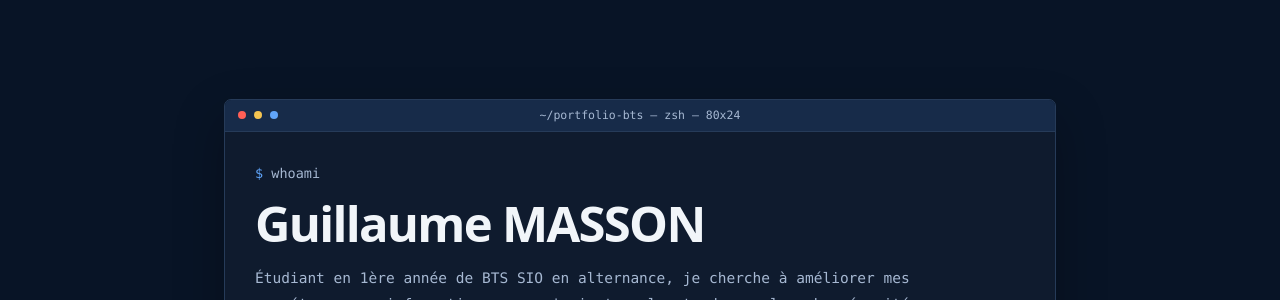
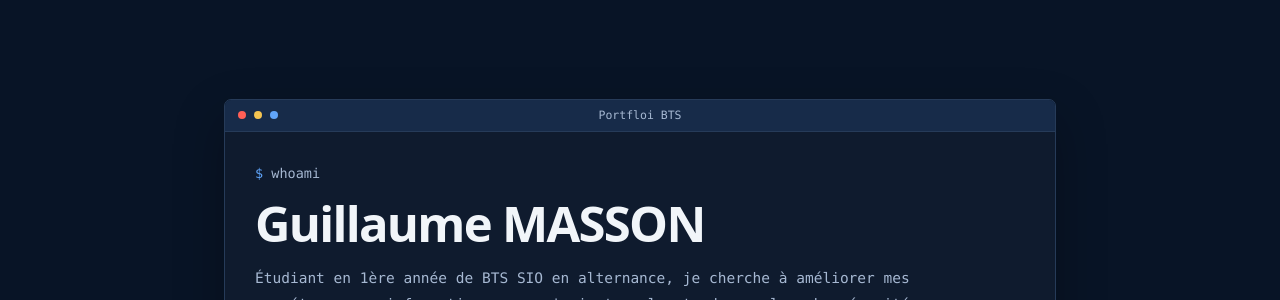
Before and after one commit to Noxioz/template_portfolio_bts, a Jekyll site: the page built from index.html, in a window 1280 px wide and 900 px high. Shown: the part 193-493 px from the top of the window. Built offline with Jekyll 4.4.1, drawn with Linux system fonts in a browser that asks for light colours.

Commit message:
Update term title in index.html

```diff
--- a/index.html
+++ b/index.html
@@ -5,7 +5,7 @@ title: Accueil
 <main id="top">
   <div class="wrap hero">
     <section class="term hero-term" aria-labelledby="intro-title">
-      <div class="term-bar" aria-hidden="true"><span class="dot r"></span><span class="dot y"></span><span class="dot g"></span><span class="term-title">~/portfolio-bts — zsh — 80x24</span></div>
+      <div class="term-bar" aria-hidden="true"><span class="dot r"></span><span class="dot y"></span><span class="dot g"></span><span class="term-title">Portfloi BTS</span></div>
       <div class="term-body">
         <p class="prompt">whoami</p><h1 id="intro-title">Guillaume MASSON</h1>
         <p class="tagline">Étudiant en 1ère année de BTS SIO en alternance, je cherche à améliorer mes compétences en informatique pour m'orienter plus tard vers la cybersécurité.</p>
```
